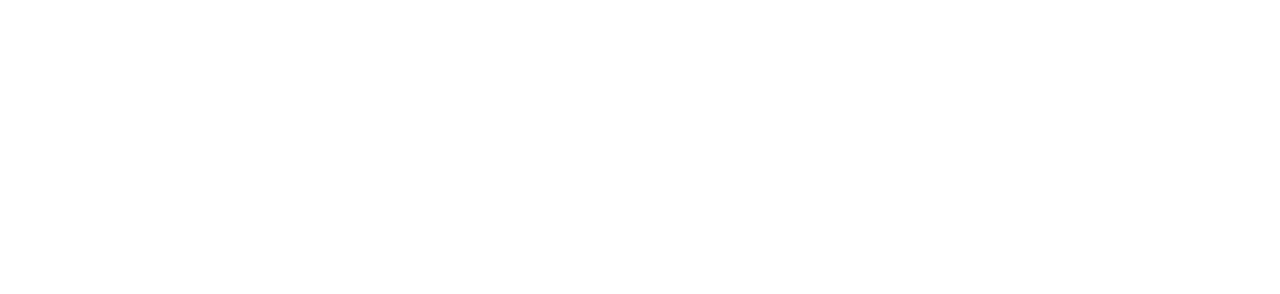
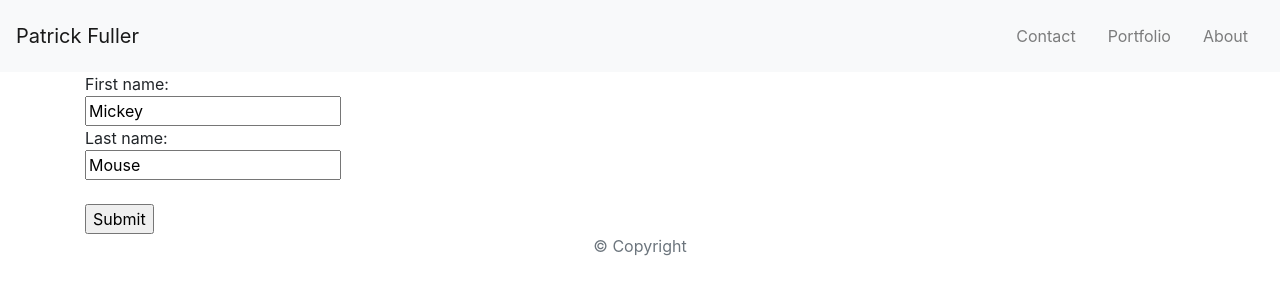
Before and after one commit to fullerpa/bootstrap_portfolio, a plain HTML site: page contact.html in a window 1280 px wide. Drawn offline with nearby package versions, Linux system fonts and the light colour scheme.

Commit message:
Working on Contact Page

```diff
--- a/contact.html
+++ b/contact.html
@@ -0,0 +1,68 @@
+<!DOCTYPE html>
+<html lang="en">
+
+<head>
+    <meta charset="UTF-8">
+    <meta name="viewport" content="width=device-width, initial-scale=1.0">
+    <meta http-equiv="X-UA-Compatible" content="ie=edge">
+
+    <title>Bootstrap Portfolio - Basic</title>
+
+    <!-- Boostrap Stylesheet -->
+    <link rel="stylesheet" href="https://maxcdn.bootstrapcdn.com/bootstrap/4.0.0/css/bootstrap.min.css">
+    <!-- Font Awesome -->
+    <link rel="stylesheet" href="https://stackpath.bootstrapcdn.com/font-awesome/4.7.0/css/font-awesome.min.css">
+    <link rel="stylesheet" href="assets/css/styles.css" media="screen">
+
+</head>
+
+
+
+<body>
+
+
+    <!-- Top NavBar -->
+    <nav class="navbar navbar-expand-lg navbar-light bg-light">
+        <a class="navbar-brand" href="#">Patrick Fuller</a>
+        <button class="navbar-toggler" type="button" data-toggle="collapse" data-target="#navbarNavAltMarkup"
+            aria-controls="navbarNavAltMarkup" aria-expanded="false" aria-label="Toggle navigation">
+            <span class="navbar-toggler-icon"></span>
+        </button>
+        <div class="collapse navbar-collapse flex-grow-1" id="myNavbar">
+            <ul class="navbar-nav ml-auto flex-nowrap">
+                <li class="nav-item">
+                    <a href="contact.html" class="nav-link m-2 menu-item">Contact</a>
+                </li>
+                <li class="nav-item">
+                    <a href="portfolio.html" class="nav-link m-2 menu-item">Portfolio</a>
+                </li>
+                <li class="nav-item">
+                    <a href="index.html" class="nav-link m-2 menu-item">About</a>
+                </li>
+            </ul>
+        </div>
+    </nav>
+
+    <!-- Container for Contact Forms -->
+    <main class="container">
+        <form action="/action_page.php">
+          First name:<br>
+          <input type="text" name="firstname" value="Mickey"><br>
+          Last name:<br>
+          <input type="text" name="lastname" value="Mouse"><br><br>
+          <input type="submit" value="Submit">
+        </form>
+    </main>
+
+    <!-- Footer -->
+    <footer class="footer">
+        <div class="two-toned-footer-color"></div>
+        <p class="text-muted text-muted-footer text-center">
+            &copy; Copyright
+        </p>
+    </footer>
+
+
+</body>
+
+</html>
```
Also changed, not shown: index.html (+4 -4 lines), portfolio.html (+12 -0 lines).
